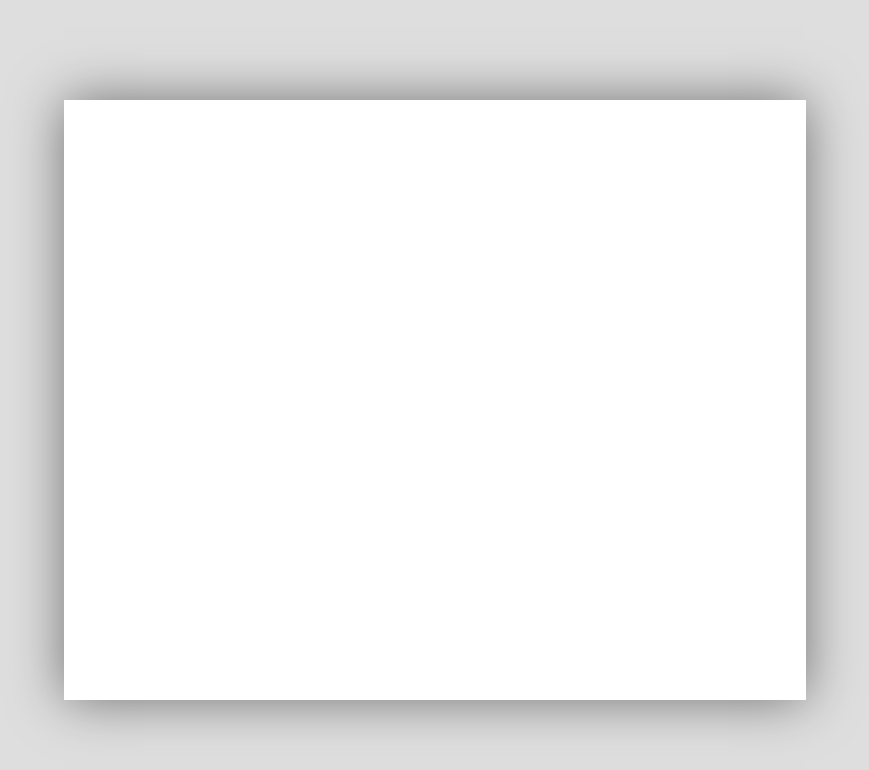
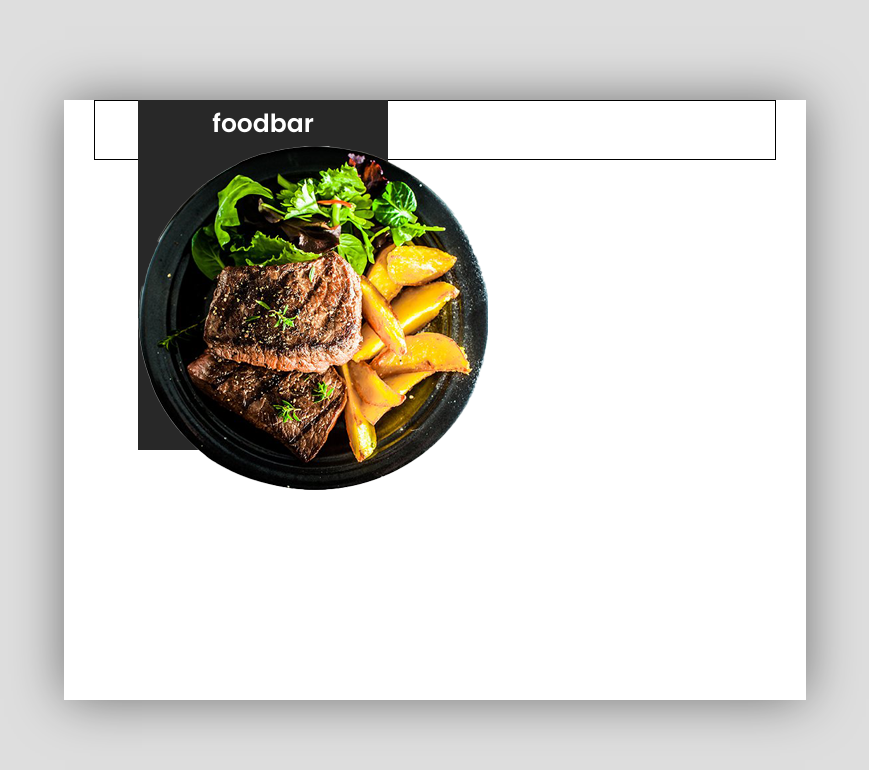
Before and after one commit to m1lanaz/Resturant-site, a plain HTML site: page index.html in a window 1280 px wide. Shown: the whole page, without its empty margins (205-1074 px from the left). Drawn offline with Linux system fonts and the light colour scheme.

Commit message:
add images

```diff
--- a/index.html
+++ b/index.html
@@ -9,7 +9,15 @@
 </head>
 <body>
 
-    <header></header>
+    <header>
+        <div class="logo">
+            <h1>foodbar</h1>
+            <img src="img/food1.png" alt="">
+        </div>
+        <nav></nav>
+        <div class="left_menu"></div>
+        <section></section>
+    </header>
     <script src="script.js"></script>
 </body>
 </html>
--- a/styles.css
+++ b/styles.css
@@ -26,4 +26,50 @@ header {
     background: #fff;
     box-shadow: 0px 0px 50px -1px rgb(0,0,0, .5);
     padding: 0px 30px;
+    display: flex;
+    flex-wrap: wrap;
 }
+
+header .logo {
+    position: absolute;
+    top: 0;
+    left: 10%;
+    width: 250px;
+    height: 350px;
+    background: #282828;
+    transition: 1s linear;
+}
+
+header .logo h1{
+    color: #fff;
+    text-align: center;
+    margin-top: 5px;
+    font-size: 25px;
+    font-weight: 600;
+}
+
+header .logo h1{
+    color: #fff;
+    text-align: center;
+    margin-top: 5px;
+    font-size: 25px;
+    font-weight: 600;
+}
+
+header nav {
+    width: 100%;
+    height: 10%;
+    border: 1px solid #000;
+}
+
+header .left_menu {
+    width: 20px;
+    height: 90%;
+    /*border: 1px solid red;*/
+}
+
+header section {
+    width: 97%;
+    height: 90%;
+    /*border: 1px solid greenyellow;*/
+}
```
Also changed, not shown: img/food1.png (added), img/food2.png (added), img/food3.png (added), img/food4.png (added), img/food5.png (added), img/food6.png (added), img/food7.png (added), img/food8.png (added), img/food9.png (added), img/steam.png (added), img/user.webp (added).
